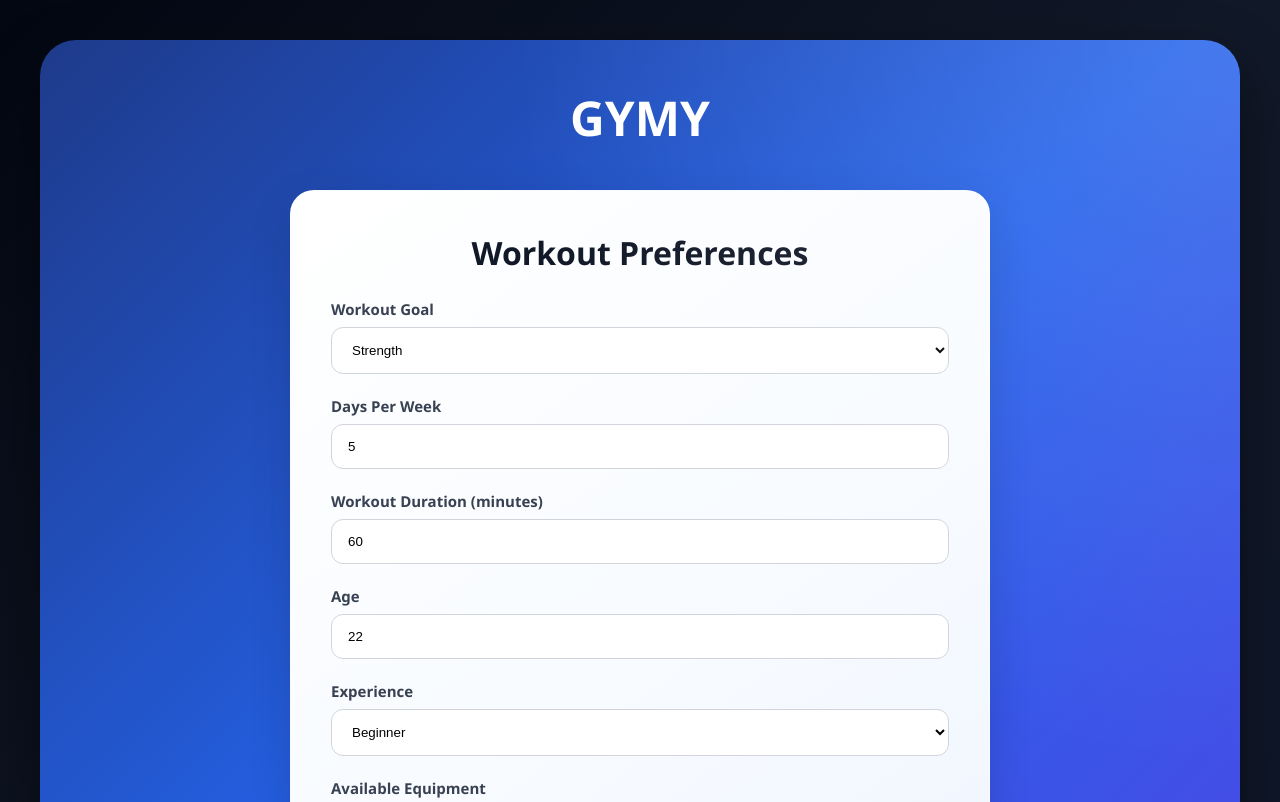
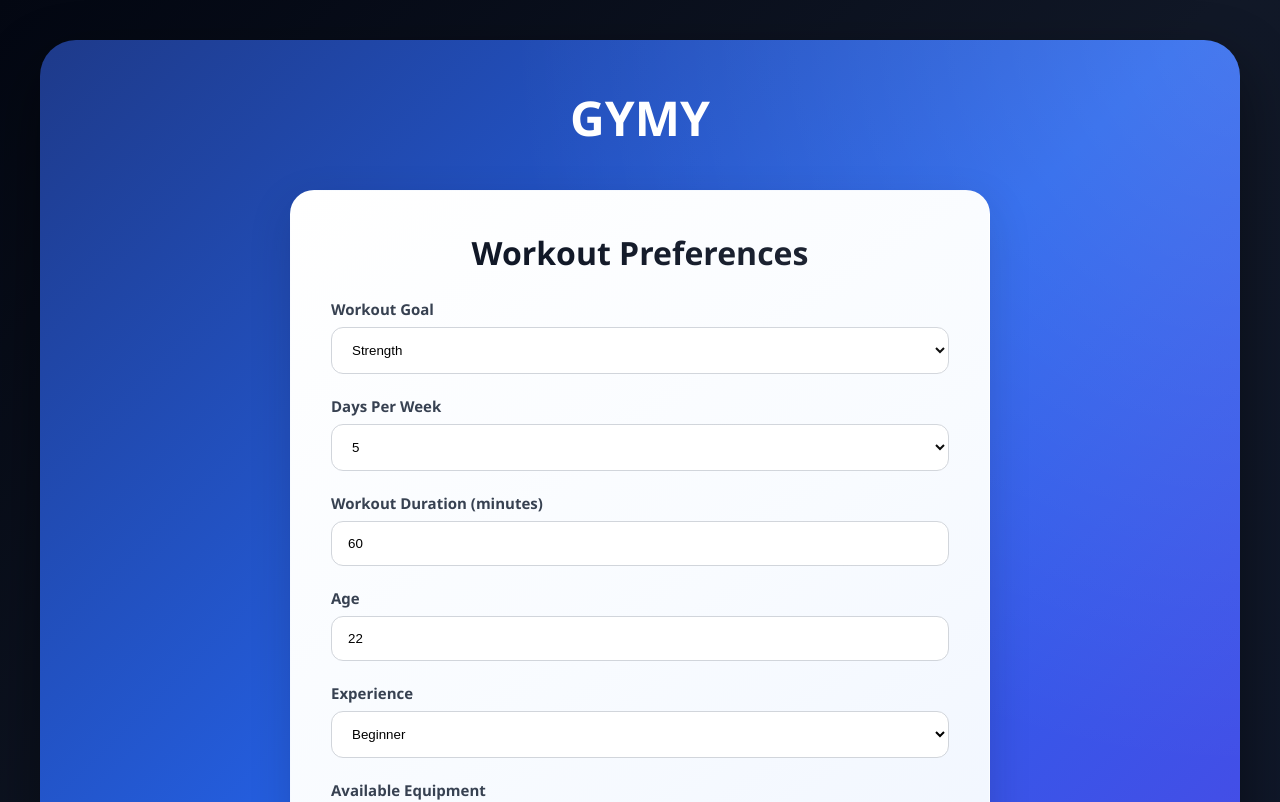
Before and after one commit to AadarshAadi/GymRecom, a React (Vite) app in the folder Frontend/: page / in a window 1280 px wide. Shown: the top 802 px of the page. Built offline with nearby package versions, Linux system fonts and the light colour scheme.

Commit message:
Fixed Hypertrophy Bug and Added list selection to number for days

```diff
--- a/Frontend/src/components/F.jsx
+++ b/Frontend/src/components/F.jsx
@@ -33,7 +33,11 @@ function F({ onSubmit }) {
   ];
   const hanchang = (e) => {
     const { name, value } = e.target;
-    setFormData({ ...formData, [name]: value });
+
+    setFormData({
+      ...formData,
+      [name]: name === "days" ? Number(value) : value,
+    });
   };
   const submitfo = (e) => {
     e.preventDefault();
@@ -50,9 +54,15 @@ function F({ onSubmit }) {
           <option>Hypertrophy</option>
         </select>
         <label>Days Per Week</label>
-        <input type="number" name="days" min="2" max="6" value={formData.days} onChange={hanchang} />
+        <select name="days" value={formData.days} onChange={hanchang}>
+          <option value={2}>2</option>
+          <option value={3}>3</option>
+          <option value={4}>4</option>
+          <option value={5}>5</option>
+          <option value={6}>6</option>
+        </select>
         <label>Workout Duration (minutes)</label>
-        <input type="number" name="duration" value={formData.duration} onChange={hanchang} />
+        <input type="number" name="duration" min="30" max="240" value={formData.duration} onChange={hanchang} />
         <label>Age</label>
         <input type="number" name="age" value={formData.age} onChange={hanchang} />
         <label>Experience</label>
```
Also changed, not shown: 1 other file (tests, documents, lock files or other folders).
